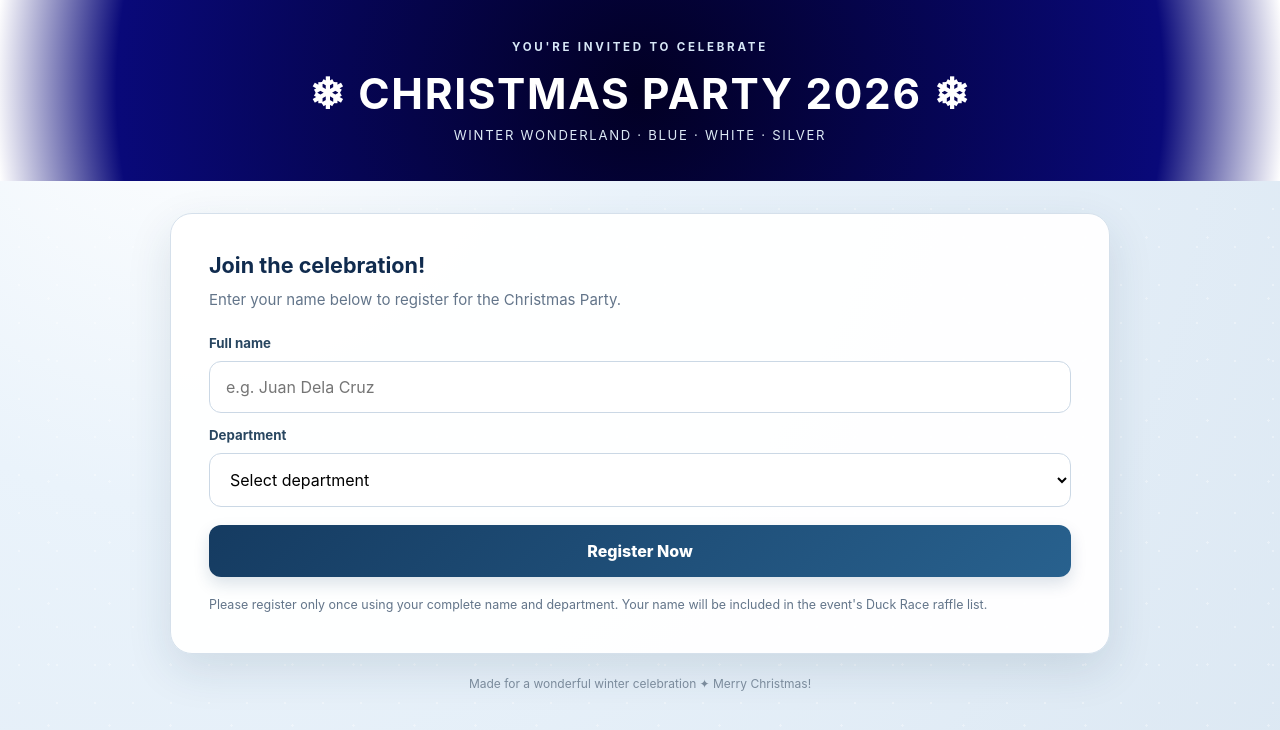
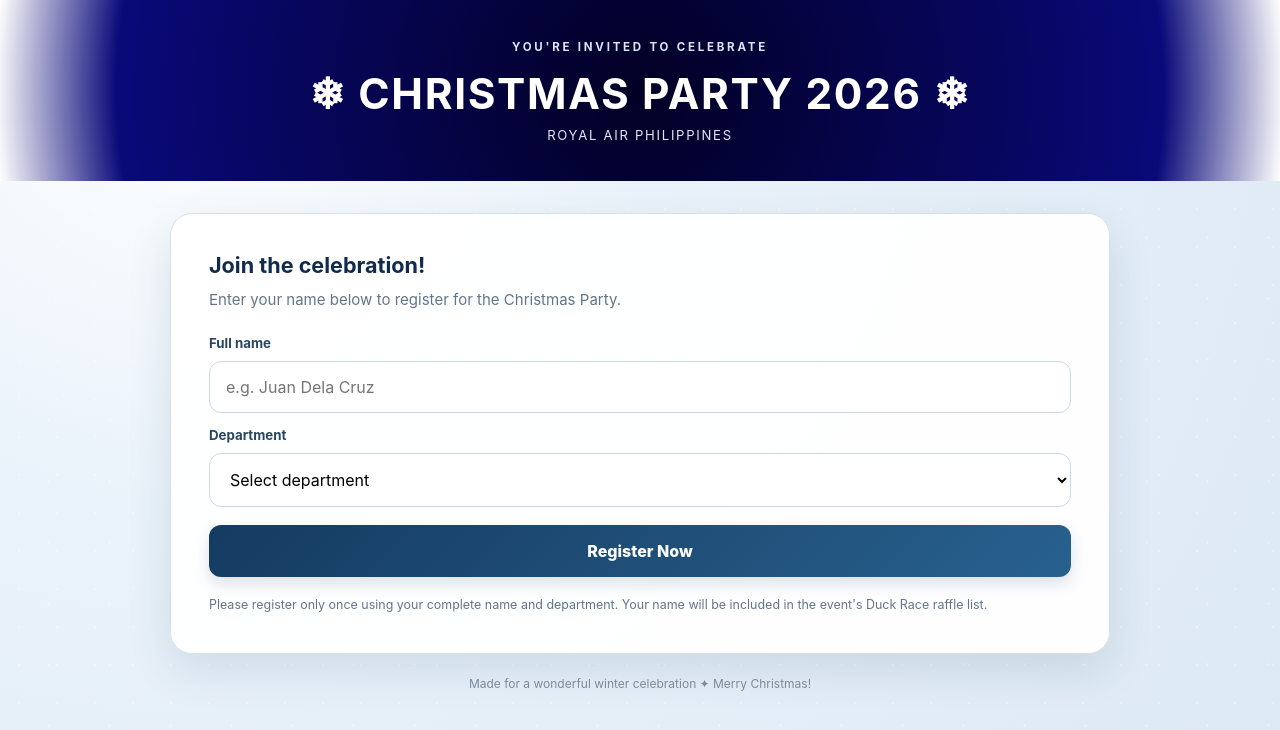
Before and after one commit to eggywaps/Registration-Form, a plain HTML site: page index.html in a window 1280 px wide. Drawn offline with Linux system fonts and the light colour scheme.

Commit message:
Update hero subtitle for Christmas party invitation

```diff
--- a/index.html
+++ b/index.html
@@ -15,7 +15,7 @@
 <header>
   <div class="eyebrow">YOU'RE INVITED TO CELEBRATE</div>
   <h1 class="hero-title">❄ CHRISTMAS PARTY 2026 ❄</h1>
-  <div class="hero-sub">WINTER WONDERLAND · BLUE · WHITE · SILVER</div>
+  <div class="hero-sub">ROYAL AIR PHILIPPINES</div>
 </header>
 <main>
   <div class="card">
```
